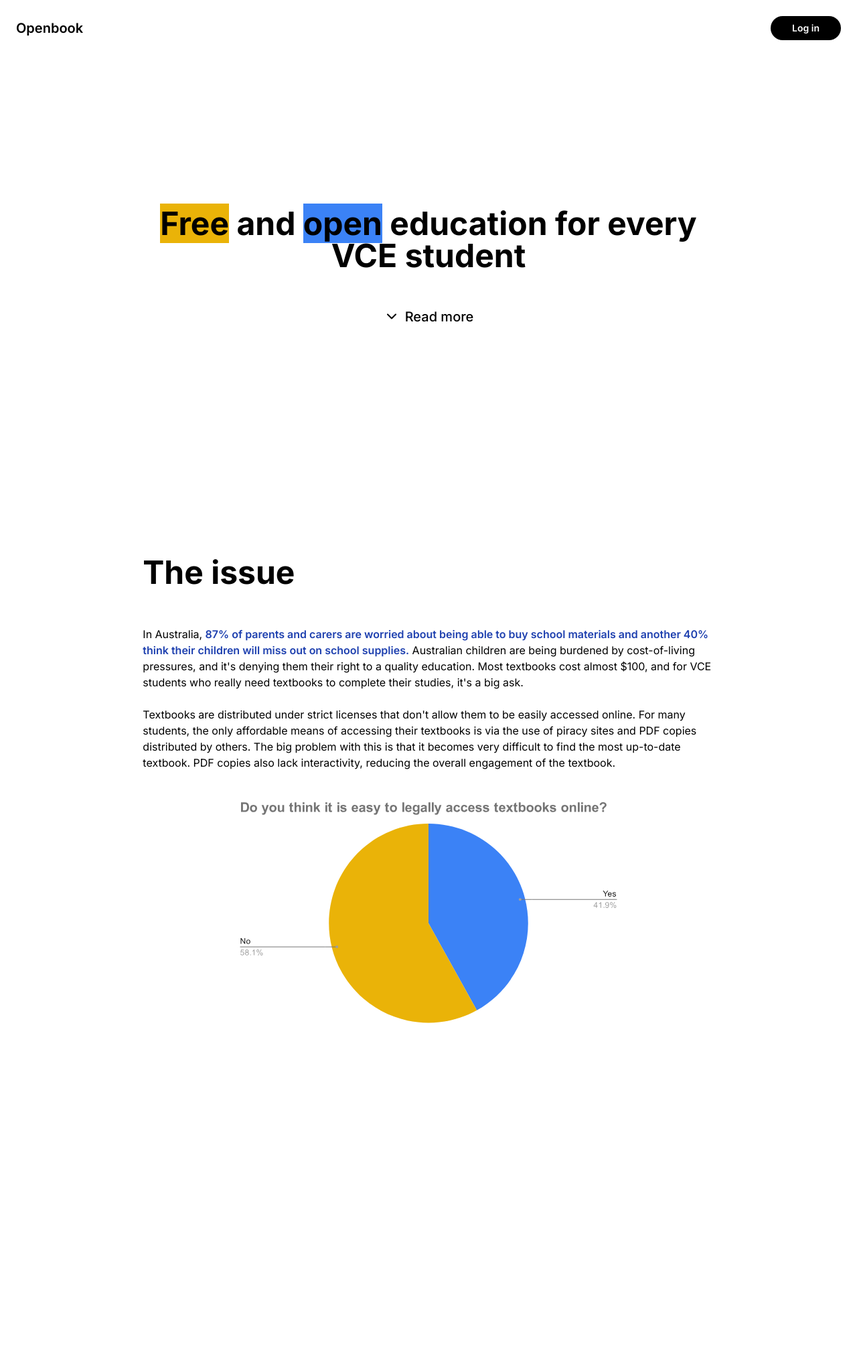
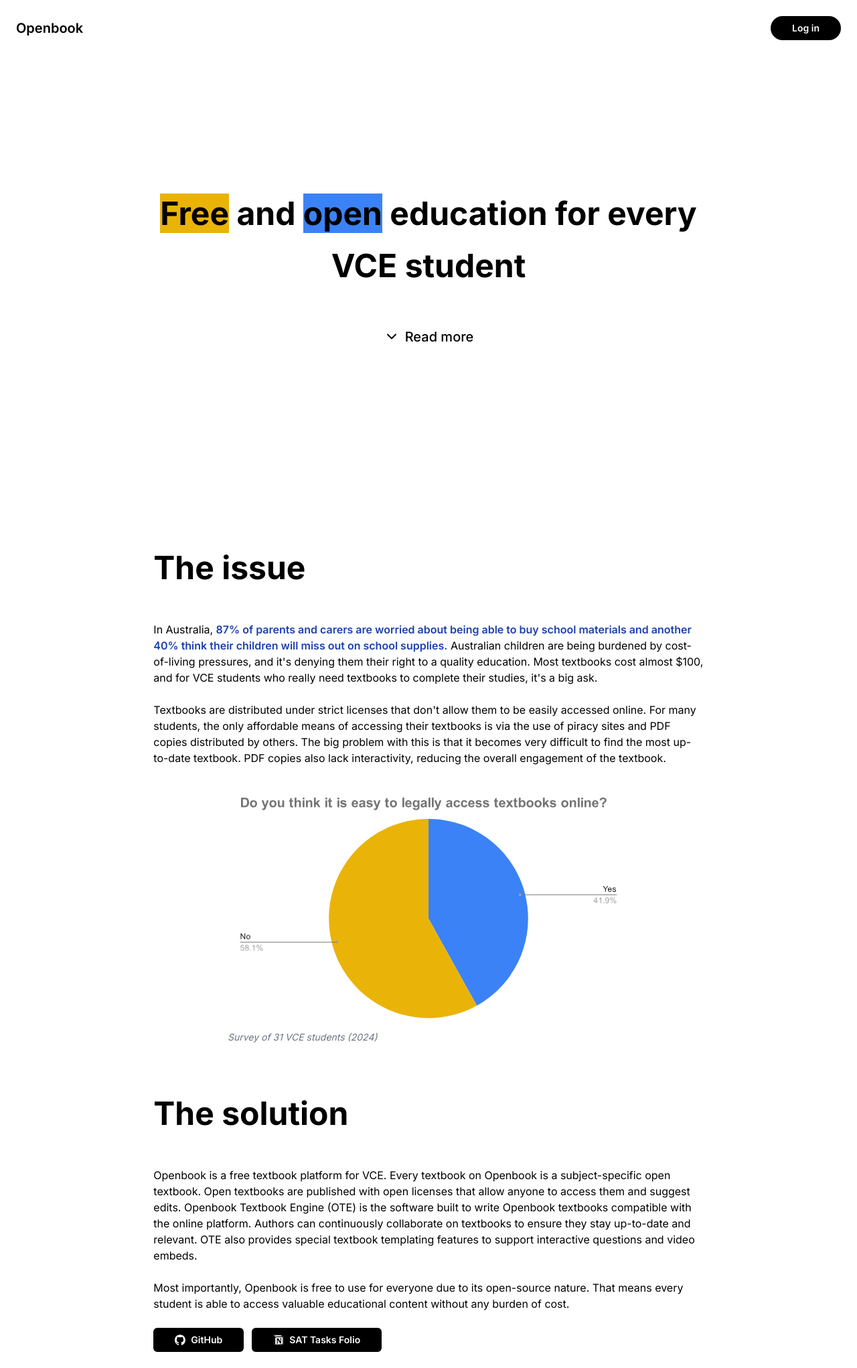
Before and after one commit to william-herring/openbook, a Flask app: page / in a window 1280 px wide. Shown: the whole page at 67% size. Before the commit the page ends 1528 px from the top, so only its background shows below. Run offline with Flask 3, Linux system fonts and the light colour scheme; style sheets or scripts are compiled from the project's sources.

Commit message:
more landing page stuff

```diff
--- a/templates/index.html
+++ b/templates/index.html
@@ -9,17 +9,17 @@
     <link href="https://fonts.googleapis.com/css2?family=Inter:wght@100..900&family=Outfit:wght@100;200;300;400;500;600;700;800;900&display=swap" rel="stylesheet">
 </head>
 <body>
-    <div class="fixed w-screen top-0 flex items-center p-6">
+    <div class="fixed w-screen top-0 flex items-center p-6 bg-white">
         <a class="font-semibold text-xl" href="#">Openbook</a>
         <a href="/log-in" class="ml-auto rounded-full px-8 py-2 bg-black text-white text-sm font-semibold hover:opacity-90">Log in</a>
     </div>
     <div class="flex flex-col w-screen h-screen items-center justify-center text-center">
         <div class="w-2/3">
-            <h1 class="font-bold text-5xl mb-14"><span class="bg-yellow-500">Free</span> and <span class="bg-blue-500">open</span> education for every VCE student</h1>
+            <h1 class="font-bold text-5xl mb-14 leading-relaxed"><span class="bg-yellow-500">Free</span> and <span class="bg-blue-500">open</span> education for every VCE student</h1>
         </div>
         <a href="#about" class="animate-bounce flex items-center justify-center space-x-2 font-medium text-xl"><svg width="24px" height="24px" stroke-width="2.04" viewBox="0 0 24 24" fill="none" xmlns="http://www.w3.org/2000/svg" color="#000000"><path d="M6 9L12 15L18 9" stroke="#000000" stroke-width="2.04" stroke-linecap="round" stroke-linejoin="round"></path></svg><p>Read more</p></a>
     </div>
-    <div class="flex flex-col w-screen h-screen items-center justify-center" id="about">
+    <div class="flex flex-col w-screen min-h-screen items-center justify-center p-6" id="about">
         <div class="w-2/3">
             <h1 class="font-bold text-5xl mb-14">The issue</h1>
             <p>In Australia, <a class="font-semibold text-blue-800" href="https://www.thesmithfamily.com.au/media/centre/releases/2023/nine-in-ten-families-surveyed-worried-they-will-struggle-to-afford-school-essentials">87% of parents and carers are worried about being able to buy school materials and another 40% think their children will miss out on school supplies.</a>
@@ -30,8 +30,34 @@
                 their textbooks is via the use of piracy sites and PDF copies distributed by others. The big problem with this is that it becomes very difficult to find the most up-to-date
                 textbook. PDF copies also lack interactivity, reducing the overall engagement of the textbook.
             </p>
-            <div class="flex p-6 justify-center">
-                <img src="{{url_for('static',filename='images/chart1.svg')}}" class="w-92">
+            <div class="flex justify-center">
+                <div class="flex flex-col p-6 w-92">
+                    <img src="{{url_for('static',filename='images/chart1.svg')}}">
+                    <div class="text-sm italic text-gray-500">Survey of 31 VCE students (2024)</div>
+                </div>
+            </div>
+            <h1 class="font-bold text-5xl my-14">The solution</h1>
+            <p>Openbook is a free textbook platform for VCE. Every textbook on Openbook is a subject-specific open textbook.
+                Open textbooks are published with open licenses that allow anyone to access them and suggest edits.
+                Openbook Textbook Engine (OTE) is the software built to write Openbook textbooks compatible with the online platform.
+                Authors can continuously collaborate on textbooks to ensure they stay up-to-date and relevant. OTE also provides
+                special textbook templating features to support interactive questions and video embeds.
+                <br><br>
+                Most importantly, Openbook is free to use for everyone due to its open-source nature. That means every student
+                is able to access valuable educational content without any burden of cost.
+            </p>
+            <div class="flex space-x-3 mt-6">
+                <a href="https://github.com/william-herring/openbook" target="_blank" class="flex w-max space-x-2 items-center justify-center rounded-md px-8 py-2 bg-black text-white text-sm font-semibold hover:opacity-90">
+                    <svg xmlns="http://www.w3.org/2000/svg" width="16" height="16" viewBox="0 0 98 96"><path fill-rule="evenodd" clip-rule="evenodd" d="M48.854 0C21.839 0 0 22 0 49.217c0 21.756 13.993 40.172 33.405 46.69 2.427.49 3.316-1.059 3.316-2.362 0-1.141-.08-5.052-.08-9.127-13.59 2.934-16.42-5.867-16.42-5.867-2.184-5.704-5.42-7.17-5.42-7.17-4.448-3.015.324-3.015.324-3.015 4.934.326 7.523 5.052 7.523 5.052 4.367 7.496 11.404 5.378 14.235 4.074.404-3.178 1.699-5.378 3.074-6.6-10.839-1.141-22.243-5.378-22.243-24.283 0-5.378 1.94-9.778 5.014-13.2-.485-1.222-2.184-6.275.486-13.038 0 0 4.125-1.304 13.426 5.052a46.97 46.97 0 0 1 12.214-1.63c4.125 0 8.33.571 12.213 1.63 9.302-6.356 13.427-5.052 13.427-5.052 2.67 6.763.97 11.816.485 13.038 3.155 3.422 5.015 7.822 5.015 13.2 0 18.905-11.404 23.06-22.324 24.283 1.78 1.548 3.316 4.481 3.316 9.126 0 6.6-.08 11.897-.08 13.526 0 1.304.89 2.853 3.316 2.364 19.412-6.52 33.405-24.935 33.405-46.691C97.707 22 75.788 0 48.854 0z" fill="#fff"/></svg>
+                    <p>GitHub</p>
+                </a>
+                <a href="https://williamherring.notion.site/SAT-165ac2c40608480bad2f1628d7119383?pvs=4" target="_blank" class="flex w-max space-x-2 items-center justify-center rounded-md px-8 py-2 bg-black text-white text-sm font-semibold hover:opacity-90">
+                    <svg xmlns="http://www.w3.org/2000/svg" width="16" height="16" viewBox="0 0 100 100" fill="none">
+                      <path d="M6.017 4.313l55.333 -4.087c6.797 -0.583 8.543 -0.19 12.817 2.917l17.663 12.443c2.913 2.14 3.883 2.723 3.883 5.053v68.243c0 4.277 -1.553 6.807 -6.99 7.193L24.467 99.967c-4.08 0.193 -6.023 -0.39 -8.16 -3.113L3.3 79.94c-2.333 -3.113 -3.3 -5.443 -3.3 -8.167V11.113c0 -3.497 1.553 -6.413 6.017 -6.8z" fill="#fff"/>
+                      <path fill-rule="evenodd" clip-rule="evenodd" d="M61.35 0.227l-55.333 4.087C1.553 4.7 0 7.617 0 11.113v60.66c0 2.723 0.967 5.053 3.3 8.167l13.007 16.913c2.137 2.723 4.08 3.307 8.16 3.113l64.257 -3.89c5.433 -0.387 6.99 -2.917 6.99 -7.193V20.64c0 -2.21 -0.873 -2.847 -3.443 -4.733L74.167 3.143c-4.273 -3.107 -6.02 -3.5 -12.817 -2.917zM25.92 19.523c-5.247 0.353 -6.437 0.433 -9.417 -1.99L8.927 11.507c-0.77 -0.78 -0.383 -1.753 1.557 -1.947l53.193 -3.887c4.467 -0.39 6.793 1.167 8.54 2.527l9.123 6.61c0.39 0.197 1.36 1.36 0.193 1.36l-54.933 3.307 -0.68 0.047zM19.803 88.3V30.367c0 -2.53 0.777 -3.697 3.103 -3.893L86 22.78c2.14 -0.193 3.107 1.167 3.107 3.693v57.547c0 2.53 -0.39 4.67 -3.883 4.863l-60.377 3.5c-3.493 0.193 -5.043 -0.97 -5.043 -4.083zm59.6 -54.827c0.387 1.75 0 3.5 -1.75 3.7l-2.91 0.577v42.773c-2.527 1.36 -4.853 2.137 -6.797 2.137 -3.107 0 -3.883 -0.973 -6.21 -3.887l-19.03 -29.94v28.967l6.02 1.363s0 3.5 -4.857 3.5l-13.39 0.777c-0.39 -0.78 0 -2.723 1.357 -3.11l3.497 -0.97v-38.3L30.48 40.667c-0.39 -1.75 0.58 -4.277 3.3 -4.473l14.367 -0.967 19.8 30.327v-26.83l-5.047 -0.58c-0.39 -2.143 1.163 -3.7 3.103 -3.89l13.4 -0.78z" fill="#000"/>
+                    </svg>
+                    <p>SAT Tasks Folio</p>
+                </a>
             </div>
         </div>
     </div>
--- a/templates/profile.html
+++ b/templates/profile.html
@@ -12,7 +12,7 @@
 <body>
     <div class="fixed w-screen top-0 flex items-center p-6">
         <a class="font-semibold text-xl" href="/">Openbook</a>
-        <a class="ml-auto" href="javascript:history.back();">
+        <a class="ml-auto" href="/">
             <svg width="24px" height="24px" stroke-width="3" viewBox="0 0 24 24" fill="none" xmlns="http://www.w3.org/2000/svg" color="#000000"><path d="M6.75827 17.2426L12.0009 12M17.2435 6.75736L12.0009 12M12.0009 12L6.75827 6.75736M12.0009 12L17.2435 17.2426" stroke="#000000" stroke-width="1.5" stroke-linecap="round" stroke-linejoin="round"></path></svg>
         </a>
     </div>
```
Also changed, not shown: static/src/js/reader.js (+2 -6 lines), templates/reader.html (+6 -6 lines).
